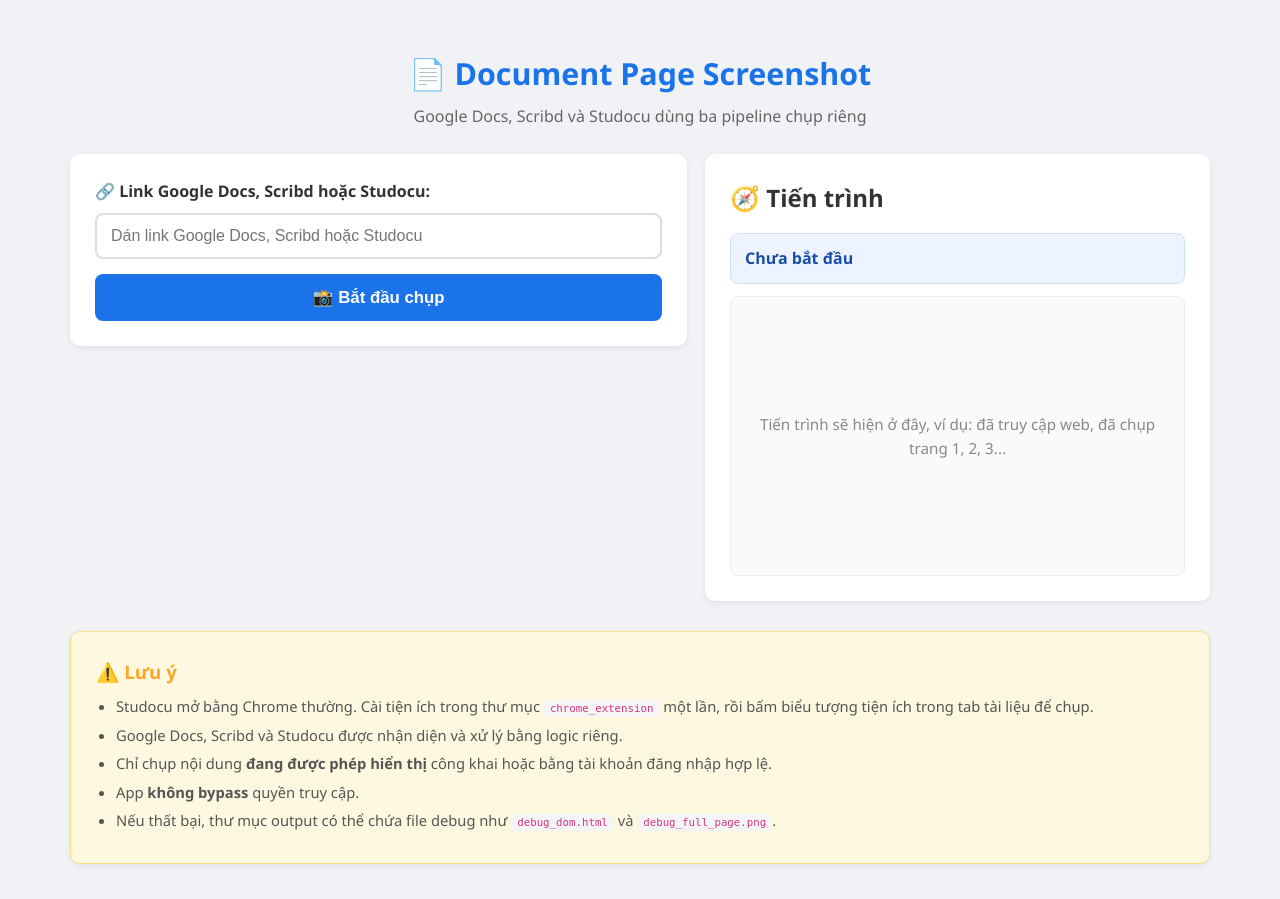
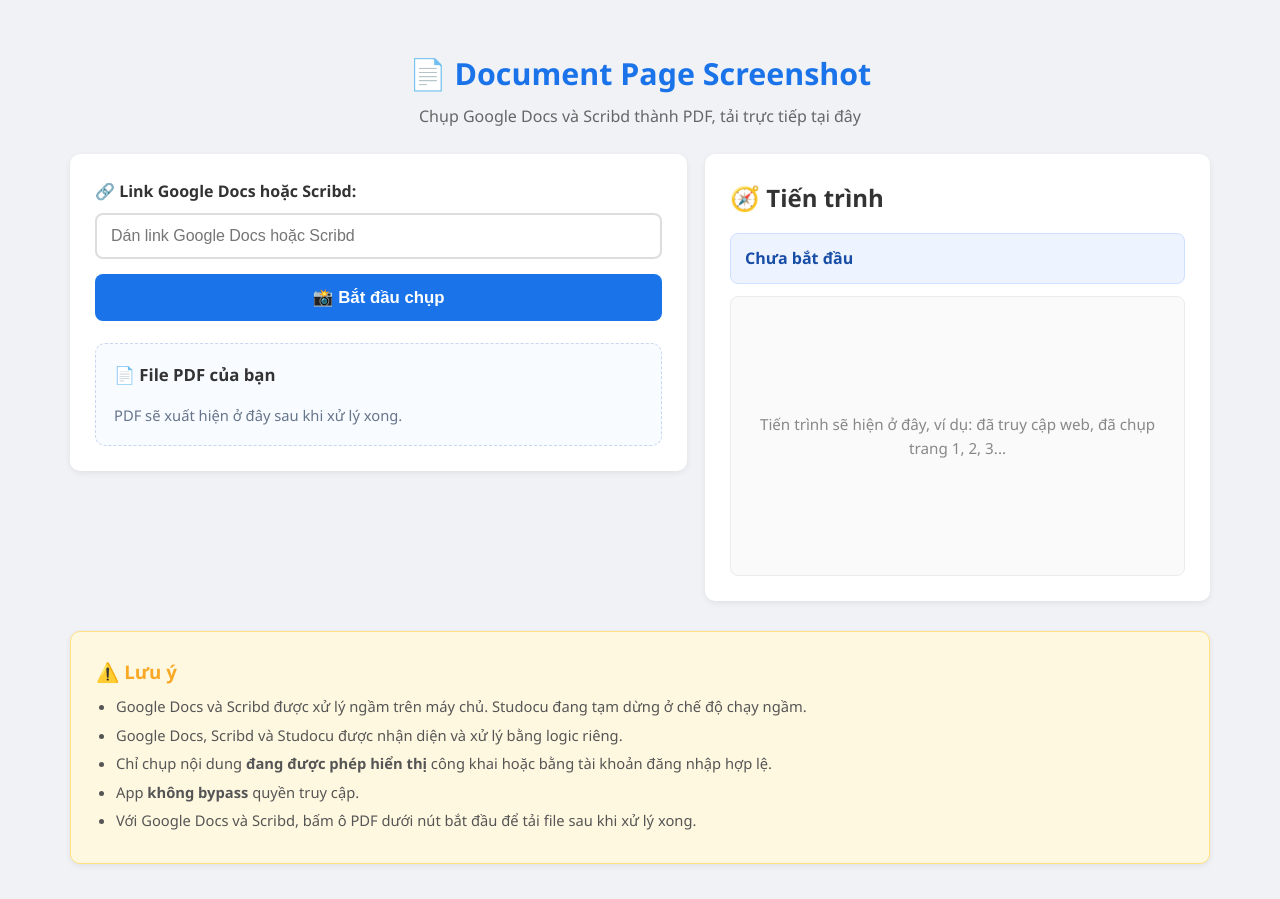
Before and after one commit to dngdth/gg_doc_screenshot, a Flask app: page / in a window 1280 px wide. Run offline with Flask 3, Linux system fonts and the light colour scheme; data that the repository does not hold is empty.

Commit message:
png to pdf

```diff
--- a/app.py
+++ b/app.py
@@ -7,7 +7,7 @@ from pathlib import Path
 from typing import Optional
 from urllib.parse import urlparse
 
-from flask import Flask, jsonify, render_template, request
+from flask import Flask, abort, jsonify, render_template, request, send_file, url_for
 
 from providers import capture_google_docs, capture_scribd, capture_studocu
 from providers.common import CaptureRuntime
@@ -22,7 +22,7 @@ OUTPUTS_DIR = BASE_DIR / "outputs"
 OUTPUTS_DIR.mkdir(parents=True, exist_ok=True)
 
 CONFIG = {
-    "headless": False,
+    "headless": os.environ.get("CAPTURE_HEADLESS", "true").strip().lower() not in {"0", "false", "no", "off"},
     "timeout": 25000,
     "nav_timeout": 35000,
     "chrome_executable": "",
@@ -62,6 +62,9 @@ def new_job(
             "output_dir": None,
             "files": [],
             "pages_captured": 0,
+            "pdf_file": None,
+            "pdf_pages": 0,
+            "pdf_size": 0,
             "success": False,
             "error": None,
             "created_at": datetime.now().strftime("%Y-%m-%d %H:%M:%S"),
@@ -208,6 +211,9 @@ def start_capture():
     if not validation["ok"]:
         return jsonify({"ok": False, "error": validation["error"]}), 400
 
+    if validation["provider"] == "studocu" and CONFIG["headless"]:
+        return jsonify({"ok": False, "error": "Studocu đang tạm dừng ở chế độ chạy ngầm. Hiện hỗ trợ Google Docs và Scribd."}), 400
+
     doc_id = validation["doc_id"]
     provider = validation["provider"]
     target_url = validation["url"]
@@ -235,7 +241,61 @@ def status(job_id):
         job = JOBS.get(job_id)
         if not job:
             return jsonify({"ok": False, "error": "Không tìm thấy job."}), 404
-        return jsonify({"ok": True, "job": job})
+        return jsonify({"ok": True, "job": _public_job(job)})
+
+
+def _pdf_path(job: dict) -> Optional[Path]:
+    filename = job.get("pdf_file")
+    if job.get("status") != "done" or not job.get("success") or not isinstance(filename, str):
+        return None
+    if Path(filename).name != filename or Path(filename).suffix.lower() != ".pdf" or not job.get("output_dir"):
+        return None
+    path = (Path(job["output_dir"]) / filename).resolve()
+    if not path.is_relative_to(OUTPUTS_DIR.resolve()) or not path.is_file():
+        return None
+    return path
+
+
+def _pdf_metadata(job: dict) -> Optional[dict]:
+    path = _pdf_path(job)
+    if path is None:
+        return None
+    return {
+        "name": path.name,
+        "pages": job.get("pdf_pages", 0),
+        "size_bytes": path.stat().st_size,
+        "url": url_for("download_pdf", job_id=job["job_id"]),
+    }
+
+
+def _public_job(job: dict) -> dict:
+    private = {"output_dir", "files", "pdf_file", "pdf_pages", "pdf_size"}
+    result = {key: value for key, value in job.items() if key not in private}
+    result["pdf"] = _pdf_metadata(job)
+    return result
+
+
+@app.get("/pdfs")
+def ready_pdfs():
+    with JOBS_LOCK:
+        ready = [
+            {"job_id": job["job_id"], "provider": job["provider"], "pdf": pdf}
+            for job in reversed(list(JOBS.values()))
+            if (pdf := _pdf_metadata(job)) is not None
+        ]
+    return jsonify(ok=True, files=ready), 200, {"Cache-Control": "no-store"}
+
+
+@app.get("/download_pdf/<job_id>")
+def download_pdf(job_id):
+    with JOBS_LOCK:
+        job = JOBS.get(job_id)
+        path = _pdf_path(job) if job else None
+    if path is None:
+        abort(404, description="PDF chưa sẵn sàng hoặc không còn tồn tại.")
+    response = send_file(path, mimetype="application/pdf", as_attachment=True, download_name=path.name, conditional=True)
+    response.headers["Cache-Control"] = "no-store"
+    return response
 
 
 if __name__ == "__main__":
@@ -243,6 +303,7 @@ if __name__ == "__main__":
     print("=" * 50)
     print("  Document Page Screenshot App")
     print("  http://127.0.0.1:5000")
+    print(f"  Browser mode: {'headless' if CONFIG['headless'] else 'windowed (debug)'}")
     print("=" * 50)
     app.run(
         debug=False,
--- /dev/null
+++ b/document_processing/__init__.py
@@ -0,0 +1,5 @@
+"""Shared document output processing for capture providers."""
+
+from .pdf_export import PdfResult, finish_capture_as_pdf, images_to_pdf
+
+__all__ = ["PdfResult", "finish_capture_as_pdf", "images_to_pdf"]
--- /dev/null
+++ b/requirements-dev.txt
@@ -0,0 +1,2 @@
+-r requirements.txt
+pypdf>=5.0
--- a/requirements.txt
+++ b/requirements.txt
@@ -1,3 +1,4 @@
 flask==3.1.0
 playwright==1.52.0
 Pillow>=10.4.0
+reportlab>=4.0
--- a/static/style.css
+++ b/static/style.css
@@ -87,6 +87,39 @@ button {
 
 button:hover { background: #1557b0; }
 button:disabled { background: #93b4f0; cursor: wait; }
+
+.pdf-panel {
+    margin-top: 22px;
+    padding: 18px;
+    border: 1px dashed #c8d7ed;
+    border-radius: 10px;
+    background: #f8fbff;
+}
+
+.pdf-panel h2 { font-size: 1.05em; margin-bottom: 6px; }
+.pdf-status { font-size: 0.92em; color: #66758a; }
+.pdf-panel.processing { border-color: #1a73e8; }
+.pdf-panel.has-pdf { border-style: solid; border-color: #c5e3d1; background: #f6fcf8; }
+.pdf-files { display: grid; gap: 10px; }
+.pdf-download {
+    display: flex;
+    align-items: center;
+    gap: 12px;
+    padding: 14px;
+    margin-top: 12px;
+    border: 1px solid #b8d9c6;
+    border-radius: 8px;
+    background: #fff;
+    color: #174d32;
+    text-decoration: none;
+    transition: box-shadow .15s, border-color .15s;
+}
+.pdf-download:hover, .pdf-download:focus-visible { border-color: #18854b; box-shadow: 0 3px 12px #18854b1a; }
+.pdf-icon { flex: 0 0 auto; padding: 9px 7px; border-radius: 6px; background: #e6f4eb; font-size: .75em; font-weight: 800; }
+.pdf-info { flex: 1; min-width: 0; }
+.pdf-info strong { display: block; overflow-wrap: anywhere; font-size: .92em; }
+.pdf-details { display: block; color: #607568; font-size: .8em; margin-top: 4px; }
+.pdf-arrow { flex: 0 0 auto; font-size: 1.6em; }
 
 .loading { text-align: center; padding: 20px; }
 .loading.hidden { display: none; }
--- a/templates/index.html
+++ b/templates/index.html
@@ -10,22 +10,28 @@
     <div class="container wide">
         <header>
             <h1>📄 Document Page Screenshot</h1>
-            <p class="subtitle">Google Docs, Scribd và Studocu dùng ba pipeline chụp riêng</p>
+            <p class="subtitle">Chụp Google Docs và Scribd thành PDF, tải trực tiếp tại đây</p>
         </header>
 
         <div class="layout-grid">
             <section class="card">
                 <form id="capture-form">
-                    <label for="docs_url">🔗 Link Google Docs, Scribd hoặc Studocu:</label>
+                    <label for="docs_url">🔗 Link Google Docs hoặc Scribd:</label>
                     <input
                         type="url"
                         id="docs_url"
                         name="docs_url"
-                        placeholder="Dán link Google Docs, Scribd hoặc Studocu"
+                        placeholder="Dán link Google Docs hoặc Scribd"
                         required
                     >
                     <button type="submit" id="btn">📸 Bắt đầu chụp</button>
                 </form>
+
+                <section id="pdf-panel" class="pdf-panel" aria-labelledby="pdf-title">
+                    <h2 id="pdf-title">📄 File PDF của bạn</h2>
+                    <p id="pdf-status" class="pdf-status" role="status" aria-live="polite">PDF sẽ xuất hiện ở đây sau khi xử lý xong.</p>
+                    <div id="pdf-files" class="pdf-files"></div>
+                </section>
 
                 <div id="loading" class="loading hidden">
                     <div class="spinner"></div>
@@ -57,28 +63,20 @@
                 <code id="result-doc-id">-</code>
             </div>
             <div class="info-row">
-                <span class="label">Thư mục:</span>
-                <code id="result-output-dir">-</code>
-            </div>
-            <div class="info-row">
                 <span class="label">Số trang đã chụp:</span>
                 <strong id="result-pages">0</strong>
             </div>
 
-            <div class="files">
-                <h3>Danh sách file ảnh</h3>
-                <div id="file-grid" class="file-grid"></div>
-            </div>
         </section>
 
         <section class="card notes">
             <h3>⚠️ Lưu ý</h3>
             <ul>
-                <li>Studocu mở bằng Chrome thường. Cài tiện ích trong thư mục <code>chrome_extension</code> một lần, rồi bấm biểu tượng tiện ích trong tab tài liệu để chụp.</li>
+                <li>Google Docs và Scribd được xử lý ngầm trên máy chủ. Studocu đang tạm dừng ở chế độ chạy ngầm.</li>
                 <li>Google Docs, Scribd và Studocu được nhận diện và xử lý bằng logic riêng.</li>
                 <li>Chỉ chụp nội dung <strong>đang được phép hiển thị</strong> công khai hoặc bằng tài khoản đăng nhập hợp lệ.</li>
                 <li>App <strong>không bypass</strong> quyền truy cập.</li>
-                <li>Nếu thất bại, thư mục output có thể chứa file debug như <code>debug_dom.html</code> và <code>debug_full_page.png</code>.</li>
+                <li>Với Google Docs và Scribd, bấm ô PDF dưới nút bắt đầu để tải file sau khi xử lý xong.</li>
             </ul>
         </section>
     </div>
@@ -96,10 +94,12 @@
         const resultErrorText = resultError.querySelector('p');
         const resultProvider = document.getElementById('result-provider');
         const resultDocId = document.getElementById('result-doc-id');
-        const resultOutputDir = document.getElementById('result-output-dir');
         const resultPages = document.getElementById('result-pages');
-        const fileGrid = document.getElementById('file-grid');
         const docsInput = document.getElementById('docs_url');
+        const pdfPanel = document.getElementById('pdf-panel');
+        const pdfStatus = document.getElementById('pdf-status');
+        const pdfFiles = document.getElementById('pdf-files');
+        const renderedPdfs = new Set();
 
         let pollTimer = null;
         let lastProgressLength = 0;
@@ -126,6 +126,45 @@
             progressLog.scrollTop = progressLog.scrollHeight;
         }
 
+        function showPdf(job) {
+            if (!job.pdf || renderedPdfs.has(job.job_id)) return;
+            renderedPdfs.add(job.job_id);
+            const link = document.createElement('a');
+            link.className = 'pdf-download';
+            link.href = job.pdf.url;
+            link.download = job.pdf.name;
+            link.setAttribute('aria-label', `Tải ${job.pdf.name}`);
+            const icon = document.createElement('span');
+            icon.className = 'pdf-icon';
+            icon.textContent = 'PDF';
+            const info = document.createElement('span');
+            info.className = 'pdf-info';
+            const name = document.createElement('strong');
+            name.textContent = job.pdf.name;
+            const details = document.createElement('span');
+            details.className = 'pdf-details';
+            const mb = job.pdf.size_bytes / (1024 * 1024);
+            const size = mb >= 1 ? `${mb.toFixed(1)} MB` : `${Math.max(1, Math.round(job.pdf.size_bytes / 1024))} KB`;
+            details.textContent = `${job.pdf.pages} trang · ${size} · Bấm để tải xuống`;
+            info.append(name, details);
+            const arrow = document.createElement('span');
+            arrow.className = 'pdf-arrow';
+            arrow.textContent = '↓';
+            link.append(icon, info, arrow);
+            pdfFiles.prepend(link);
+            pdfPanel.classList.add('has-pdf');
+        }
+
+        async function loadPdfs() {
+            try {
+                const response = await fetch('/pdfs');
+                if (!response.ok) return;
+                const data = await response.json();
+                [...(data.files || [])].reverse().forEach(showPdf);
+                if (renderedPdfs.size) pdfStatus.textContent = 'PDF đã sẵn sàng. Bấm vào file để tải xuống.';
+            } catch (_) { /* Capture controls remain usable if the PDF list cannot be loaded. */ }
+        }
+
         function renderResult(job) {
             resultCard.classList.remove('hidden');
             resultCard.classList.toggle('success', job.success);
@@ -139,8 +178,14 @@
             };
             resultProvider.textContent = providerNames[job.provider] || job.provider || '-';
             resultDocId.textContent = job.doc_id || '-';
-            resultOutputDir.textContent = job.output_dir || '-';
             resultPages.textContent = job.pages_captured || 0;
+            showPdf(job);
+            if (job.pdf) {
+                pdfStatus.textContent = 'PDF đã sẵn sàng. Bấm vào file để tải xuống.';
+            } else if (!job.success) {
+                pdfStatus.textContent = 'Chưa tạo được PDF cho lần chụp này. Xem thông báo lỗi ở phần tiến trình.';
+            }
+            pdfPanel.classList.remove('processing');
 
             if (job.error) {
                 resultError.classList.remove('hidden');
@@ -150,13 +195,6 @@
                 resultErrorText.textContent = '';
             }
 
-            fileGrid.innerHTML = '';
-            (job.files || []).forEach(file => {
-                const span = document.createElement('span');
-                span.className = 'file-item';
-                span.textContent = '🖼️ ' + file;
-                fileGrid.appendChild(span);
-            });
         }
 
         async function pollStatus(jobId) {
@@ -171,6 +209,7 @@
                 const job = data.job;
                 currentStep.textContent = job.step || 'Đang xử lý...';
                 loadingText.textContent = job.step || 'Đang xử lý...';
+                if (job.status === 'building_pdf') pdfStatus.textContent = job.step;
 
                 const newLines = (job.progress || []).slice(lastProgressLength);
                 lastProgressLength = (job.progress || []).length;
@@ -188,6 +227,8 @@
                 setBusy(false);
                 currentStep.textContent = 'Lỗi khi lấy tiến trình';
                 appendProgress([`[LỖI] ${err.message}`]);
+                pdfPanel.classList.remove('processing');
+                pdfStatus.textContent = 'Không lấy được trạng thái xử lý PDF. Kiểm tra ứng dụng rồi thử lại.';
             }
         }
 
@@ -202,6 +243,8 @@
             progressLog.classList.add('empty');
             currentStep.textContent = 'Đang gửi yêu cầu...';
             resultCard.classList.add('hidden');
+            pdfPanel.classList.add('processing');
+            pdfStatus.textContent = 'Đang xử lý tài liệu. PDF sẽ xuất hiện tại đây khi hoàn tất.';
 
             setBusy(true);
 
@@ -222,15 +265,19 @@
                 progressLog.innerHTML = '';
                 currentStep.textContent = 'Đã tạo job, bắt đầu theo dõi tiến trình';
 
+                pollTimer = setInterval(() => pollStatus(data.job_id), 1200);
                 pollStatus(data.job_id);
-                pollTimer = setInterval(() => pollStatus(data.job_id), 1200);
             } catch (err) {
                 setBusy(false);
                 currentStep.textContent = 'Không khởi động được tiến trình';
-                progressLog.innerHTML = `<div class="progress-item">[LỖI] ${err.message}</div>`;
-                progressLog.classList.remove('empty');
+                progressLog.innerHTML = '';
+                appendProgress([`[LỖI] ${err.message}`]);
+                pdfPanel.classList.remove('processing');
+                pdfStatus.textContent = 'Chưa tạo được PDF. Hãy kiểm tra link rồi thử lại.';
             }
         });
+
+        loadPdfs();
     </script>
 </body>
 </html>
```
Also changed, not shown: document_processing/pdf_export.py (added, +81 -0 lines), providers/common.py (+18 -2 lines), providers/google_docs.py (+3 -8 lines), providers/scribd.py (+52 -21 lines), tests/test_app.py (+10 -0 lines), tests/test_docs_scribd.py (added, +133 -0 lines), tests/test_pdf_output.py (added, +131 -0 lines), tests/test_pdf_web.py (added, +69 -0 lines), README.md, 1 other file.
